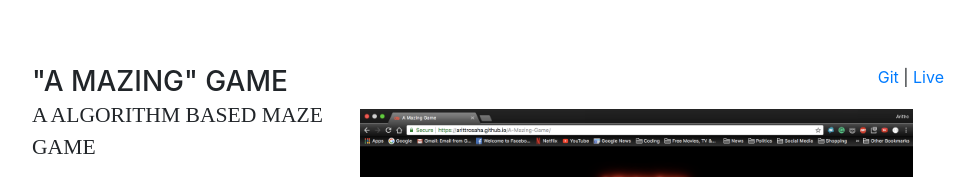
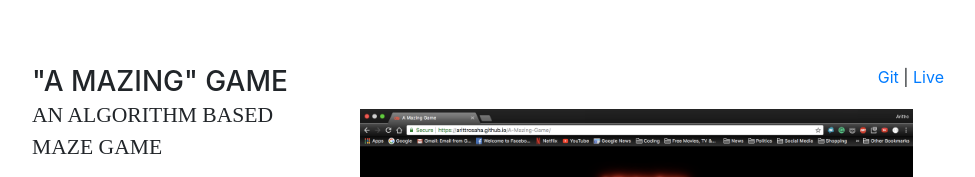
Before and after one commit to arittrosaha/porfolioSite, a website with bundled scripts: page index.html in a window 1280 px wide. Shown: the part 1469-1646 px from the top of the page, without its empty margins (288-1263 px from the left). Built offline with nearby package versions, Linux system fonts and the light colour scheme; a web font is replaced by a local one.

Commit message:
fix grammar error

```diff
--- a/index.html
+++ b/index.html
@@ -147,7 +147,7 @@
           <div class="resume-item d-flex flex-column flex-md-row mb-5">
             <div class="resume-content mr-auto">
               <h3 class="mb-0">"A Mazing" Game</h3>
-              <div class="subheading mb-3">A algorithm based maze game</div>
+              <div class="subheading mb-3">An algorithm based maze game</div>
               <li class="project-li">
                 Stack: JS-ES5, HTML5, CSS3, Canvas
               </li>
```
